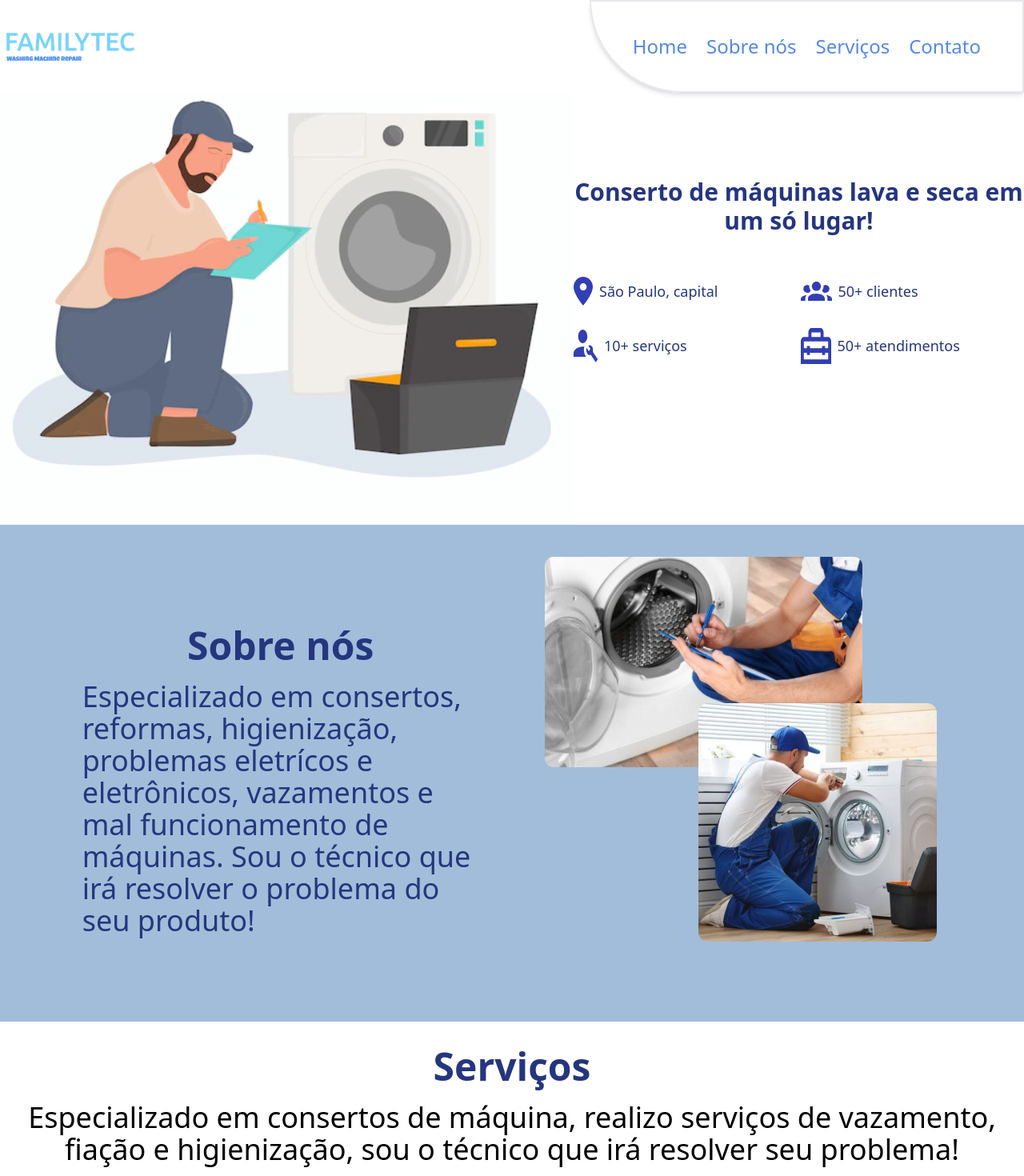
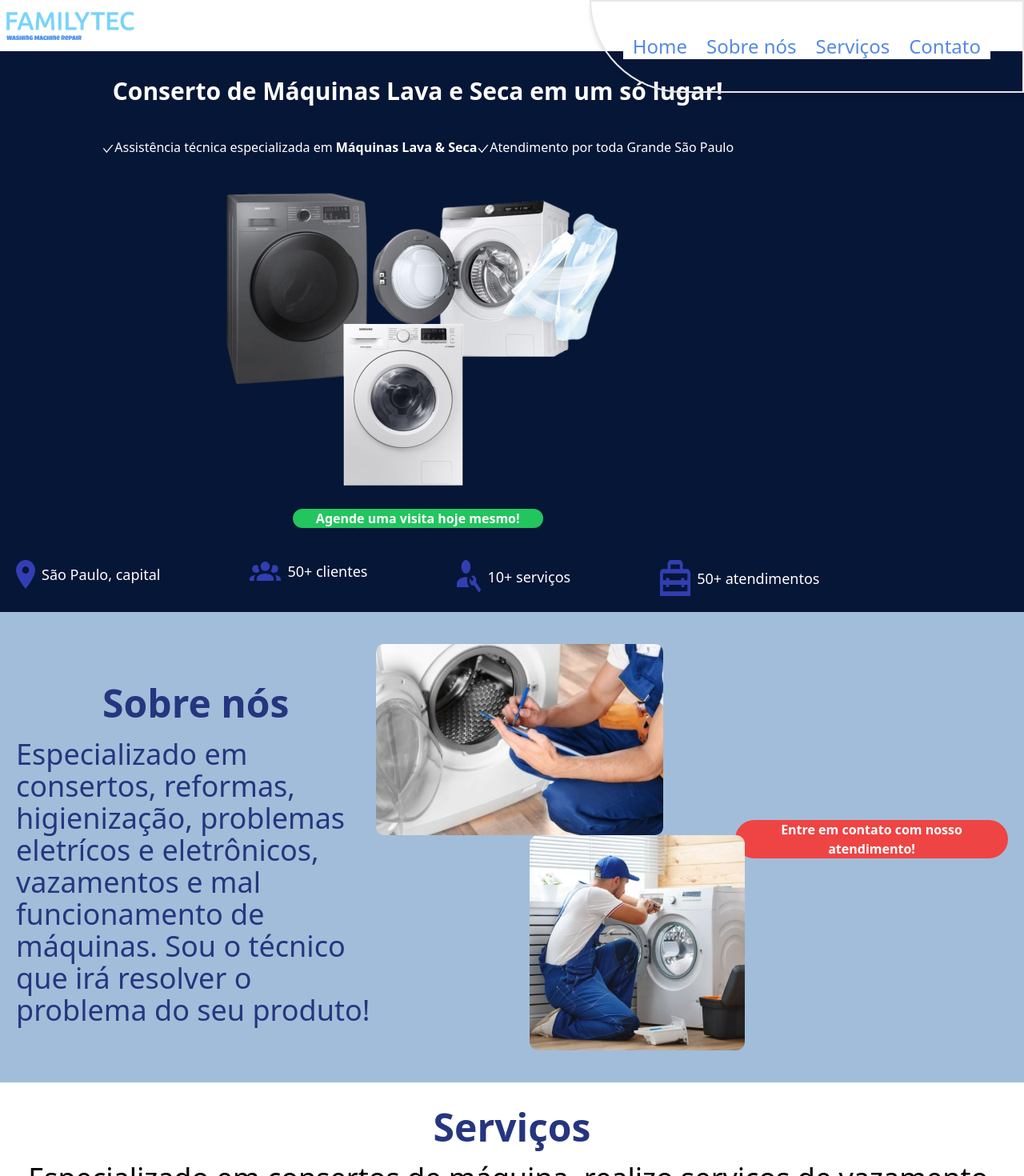
Before and after one commit to zThiago15/family-tec-frontend, a React (Vite) app: page / in a window 1280 px wide. Shown: the top 1470 px of the page at 80% size. Built offline with nearby package versions, Linux system fonts and the light colour scheme; no server answers.

Commit message:
feat: alterando design e elementos do layout

```diff
--- a/src/components/FAQs.tsx
+++ b/src/components/FAQs.tsx
@@ -13,8 +13,8 @@ export default function FAQs(props: FAQsProps) {
   const [showAnswer, setShowAnswer] = useState(false);
 
   return (
-    <section className={` m-6 border-solid border-gray-300 border-2 ${showAnswer && 'border-l-4 border-l-primary-color'}
-    lg:w-[60%] m-auto p-4`}>
+    <section className={` m-6 border-solid mb-2 w-1/2 border-gray-300 border-2 ${showAnswer && 'border-l-4 border-l-primary-color'}
+    lg:w-[60%] mx-auto p-4`}>
         <button
           className="cursor-pointer w-full px-4 flex justify-between items-center"
           onClick={ () => setShowAnswer(!showAnswer)}
--- a/src/components/Header.tsx
+++ b/src/components/Header.tsx
@@ -7,18 +7,16 @@ export default function Header() {
   const [showNavBar, setShowNavBar] = useState(false);
 
   return (
-    <header className="fixed z-30 w-full bg-white lg:flex justify-between">
+    <header className="fixed z-30 h-16 w-full lg:flex bg-white justify-between">
 
       <span className="flex justify-between items-center p-2">
         <img src={Logo} alt="logo" className="w-[10em]" />
-        <RxHamburgerMenu className="text-2xl lg:hidden" onClick={() => setShowNavBar(!showNavBar)} />
+        <RxHamburgerMenu className="text-2xl cursor-pointer lg:hidden" onClick={() => setShowNavBar(!showNavBar)} />
 
       </span>
 
-
       <div className={`
         ${showNavBar ? 'block ' : 'hidden'}
-
         lg:inline-block
         `}>
         <nav
--- a/src/components/Status.tsx
+++ b/src/components/Status.tsx
@@ -7,9 +7,9 @@ export default function Status(props: ServiceProps) {
   const {nameStatus, imgStatus} = props
 
   return (
-    <span className="flex items-center flex-wrap my-3">
+    <span className="flex items-center">
       <img src={imgStatus} alt="status" className="border-solid border-spacing-14 mr-2" />
-      <p className="text-primary-color text-lg">{nameStatus}</p>
+      <p className="text-white text-lg">{nameStatus}</p>
     </span>
   );
 
--- a/src/pages/landing-page/landing-page.tsx
+++ b/src/pages/landing-page/landing-page.tsx
@@ -1,5 +1,5 @@
 import Logo from '../../assets/logo.svg'
-import Technician from '../../assets/technician.svg';
+import Technician from '../../assets/technician.png';
 import Location from '../../assets/icons/location.svg';
 import Services from '../../assets/icons/services.svg';
 import Clients from '../../assets/icons/clients.svg';
@@ -11,7 +11,7 @@ import Electricity from '../../assets/icons/electricity.svg';
 import Cleaning from '../../assets/icons/cleaning.svg';
 import Leaking from '../../assets/icons/leaking.svg';
 import { BsWhatsapp } from 'react-icons/bs';
-import { AiOutlineCopyright } from 'react-icons/ai';
+import { AiOutlineCopyright, AiOutlineCheck  } from 'react-icons/ai';
 
 import Service from '../../components/Service';
 import Status from '../../components/Status';
@@ -26,14 +26,33 @@ export default function LandingPage() {
   return(
     <div>
       <Header />
-      <main>
-        <section id="home" className="pt-8 lg:flex items-center">
-          <img src={Technician} alt="técnico" />
-          <div>
-            <h1 className="text-primary-color font-bold text-3xl text-center">Conserto de máquinas lava e seca em um só lugar!</h1>
-            <span className="
-              flex flex-col items-center
-              lg:grid grid-cols-2 gap-1 ml-15 mt-10"
+      <main className="pt-16">
+        <section id="home" className="pt-8 lg:flex bg-primary-color items-center ">
+          <div className="">
+            <h1 className="text-white font-bold text-3xl text-center">Conserto de Máquinas Lava e Seca em um só lugar!</h1>
+
+            <ul className="flex flex-wrap justify-center my-10">
+              <li className="text-white">
+                <p><AiOutlineCheck className="inline" />Assistência técnica especializada em <strong>Máquinas Lava & Seca</strong> </p>
+              </li>
+              <li className="text-white">
+                <p><AiOutlineCheck className="inline" />Atendimento por toda Grande São Paulo</p>
+              </li>
+            </ul>
+
+            <div className="text-center">
+              <img src={Technician} alt="técnico" className="inline-block" />
+            </div>
+
+              <a
+                href="https://wa.me/5511986198559?text=Olá,%20gostaria%20de%20agendar%20uma%20visita"
+                className="flex justify-evenly text-center w-60 mt-5 mx-auto bg-green-500 text-white rounded-full mb-5 hover:bg-green-600 px-5 lg:w-[30%]"
+                target='_blank'
+              >
+                <p className="font-bold">Agende uma visita hoje mesmo!</p>
+              </a>
+
+              <span className="flex flex-wrap items-start justify-center gap-x-28 gap-y-10 p-5"
               >
                 <Status nameStatus="São Paulo, capital" imgStatus={Location} />
                 <Status nameStatus="50+ clientes" imgStatus={Clients} />
@@ -52,8 +71,16 @@ export default function LandingPage() {
           <span className="lg: w-[40%]">
             <img className="rounded-lg relative z-10 w-[80%] mt-5" src={Conserto1} alt="técnico consertando máquina" />
 
-            <img className="rounded-lg relative z-20 w-[60%] left-20 bottom-10 lg:left-48 bottom-20" src={Conserto2} alt="técnico consertando máquina" />
+            <img className="rounded-lg relative z-20 w-[60%] left-20 lg:left-48 mb-5" src={Conserto2} alt="técnico consertando máquina" />
           </span>
+
+          <a
+              href="https://wa.me/5511986198559?text=Olá,%20gostaria%20de%20agendar%20uma%20visita"
+              className="bold flex justify-evenly text-center w-60 mx-auto bg-red-500 text-white rounded-full mb-5 hover:bg-red-600 px-5 lg:w-[30%]"
+              target='_blank'
+            >
+              <p className="font-bold">Entre em contato com nosso atendimento!</p>
+            </a>
         </section>
 
         <section id="services" className="m-8">
@@ -66,15 +93,20 @@ export default function LandingPage() {
           </span>
 
         </section>
+
         <section className="flex flex-col items-center my-16">
           <h1 className="text-3xl text-primary-color text-center font-bold mb-5 lg:text-5xl">Dúvidas frequentes</h1>
+
           <FAQs question="Onde você realiza atendimento?" answer="Realizo atendimento na região metropolitana da capital de São Paulo." />
           <FAQs question="Qual o preço da visita técnica?" answer="O orçamento da visita técnica varia de R$30 à R$50 dependendo da região." />
+
         </section>
 
         <Feedback />
 
       </main>
+
+
       <footer className=" bg-white">
         <div id="contact">
           <h1 className="font-bold text-3xl text-primary-color text-center py-10 lg:text-5xl">Contato</h1>
@@ -101,10 +133,10 @@ export default function LandingPage() {
           </div>
         </div>
         <div className="bg-slate-800">
-          <h1 className="text-center text-2xl mb-20 text-white lg:text-5xl pt-10">Privacidade e termos de uso</h1>
+          <h1 className="text-center text-2xl mb-20 text-white lg:text-5xl pt-10">Privacidade e Termos de uso</h1>
           <span className="flex flex-col items-center mt-10">
             <img src={Logo} alt="logo" className="w-[10em]" />
-            <p className="flex items-center justify-center text-white mt-5">2023 <AiOutlineCopyright className="mx-1" /> Todos os direitos reservados</p>
+            <p className="flex items-center justify-center text-white mt-5">2025 <AiOutlineCopyright className="mx-1" /> Todos os direitos reservados</p>
           </span>
 
         </div>
--- a/tailwind.config.cjs
+++ b/tailwind.config.cjs
@@ -11,6 +11,9 @@ module.exports = {
         'secondary-color': '#3B56CC',
         'terciary-color': '#5489E6',
         'background-color': '#A2BDD9'
+      },
+      backgroundColor: {
+        'primary-color': '#061637'
       }
     },
     fontFamily: {
```
Also changed, not shown: src/assets/technician.png (added). Lines whose indentation alone changed are shown as unchanged.
